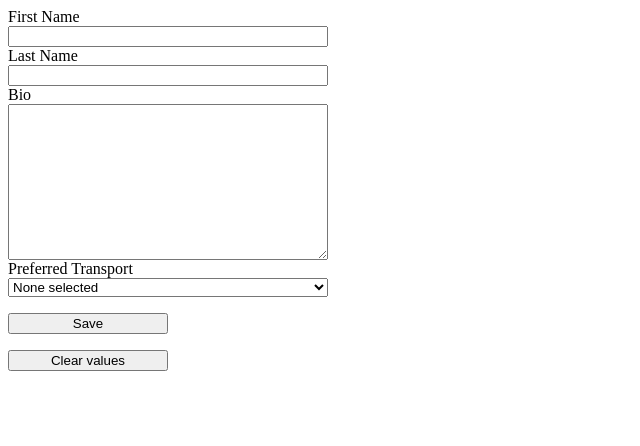
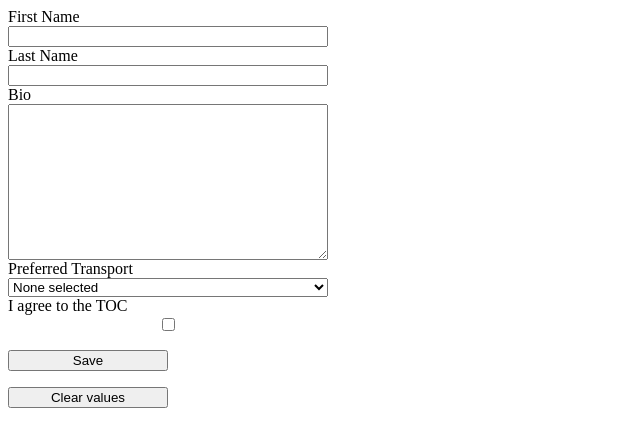
Before and after one commit to rubrafmex/ultimate-components, a React (Create React App) app: page / in a window 1280 px wide. Shown: the top 446 px of the page, without its empty margins (0-640 px from the left). Built offline with nearby package versions, Linux system fonts and the light colour scheme.

Commit message:
Using a checkbox

```diff
--- a/src/FormEx6.js
+++ b/src/FormEx6.js
@@ -5,16 +5,19 @@ const initialState = {
     firstName: '',
     lastName: '',
     bio: '',
-    transport: ''
+    transport: '',
+    agree: false,
 };
 
 const FormEx6 = () => {
     const [formState, setFormState] = useState(initialState)
 
     const onChangeHandler = e => {
+        const value = e.target.type === 'checkbox' ? e.target.checked : e.target.value;
+
         setFormState({
             ...formState, // state must remain immutable, so DO NOT modify previous state, instead here we create a new one
-            [e.target.name]: e.target.value, // here we add new property with the name, we use the name because later we will work with autogenerated ids, so here we use the name
+            [e.target.name]: value, // here we add new property with the name, we use the name because later we will work with autogenerated ids, so here we use the name
         });
     };
 
@@ -61,6 +64,14 @@ const FormEx6 = () => {
                 <option value="cars">Cars</option>
                 <option value="boats">Boats</option>
             </select>
+            <label htmlFor="agree">I agree to the TOC</label>
+            <input
+                type="checkbox"
+                id="agree"
+                name="agree"
+                onChange={onChangeHandler}
+                checked={formState.agree}
+            />
             <button type="submit">Save</button>
             <button type="button" onClick={onClickHandler}>Clear values</button>
         </form>
```
